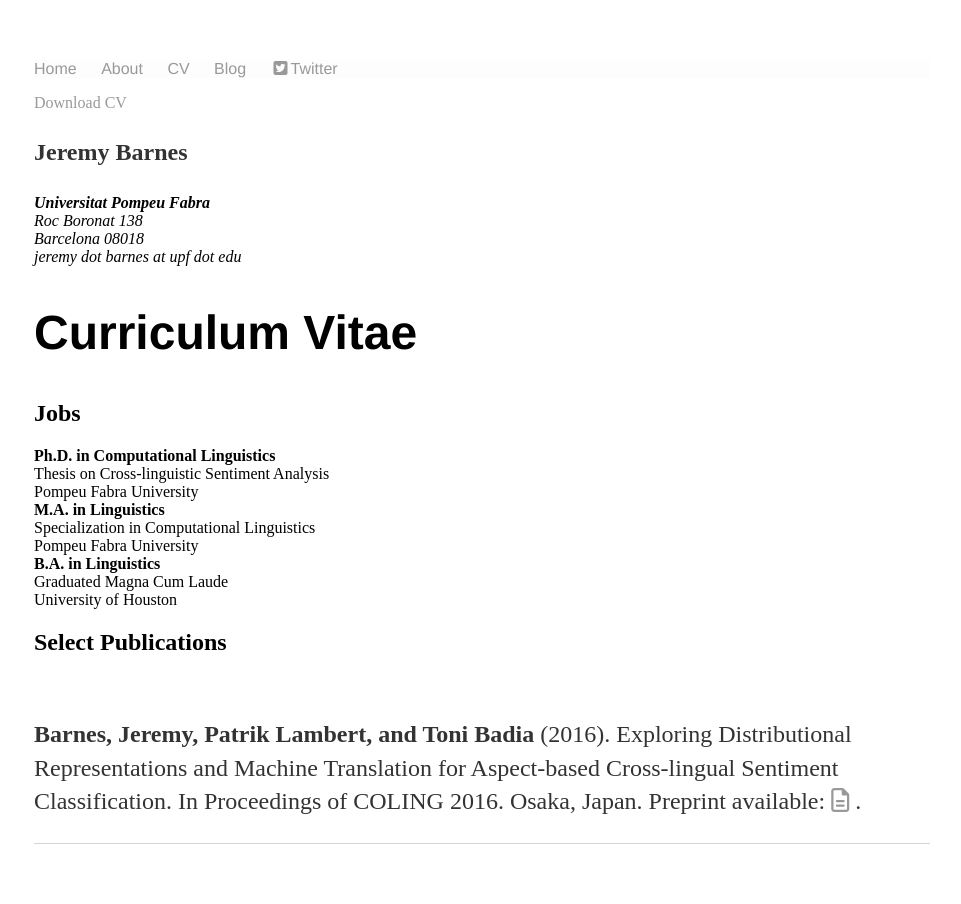
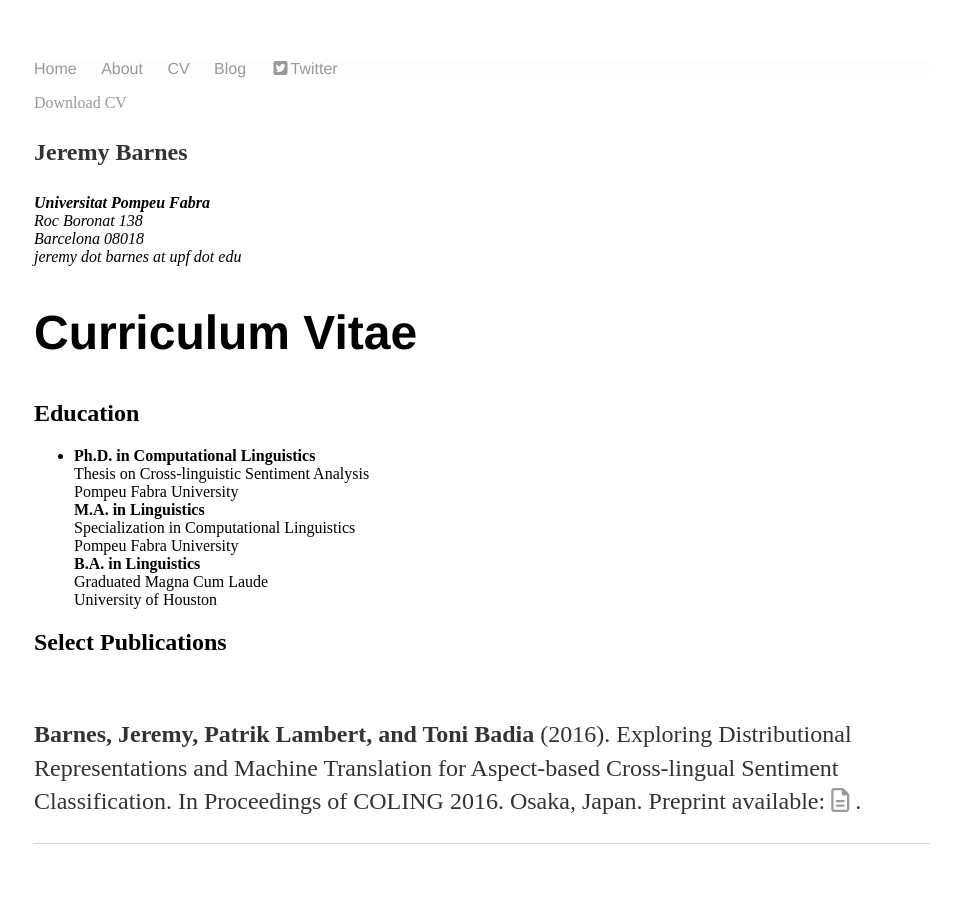
Before and after one commit to jerbarnes/jbarnesspain.github.io, a Jekyll site: the page built from cv/index.html, in a window 1280 px wide. Shown: the whole page, without its empty margins (158-1119 px from the left). Built offline with Jekyll 4.4.1, drawn with Linux system fonts in a browser that asks for light colours; nearby versions of some CDN libraries.

Commit message:
Update index.html

```diff
--- a/cv/index.html
+++ b/cv/index.html
@@ -19,12 +19,13 @@ title: CV
 <article class="page">
     <h1>Curriculum Vitae</h1>
     <div class="article-wrap">
-	    <h2>Jobs</h2>
+	    <h2>Education</h2>
 
 
-		<strong>Ph.D. in Computational Linguistics</strong><br>
+<ul>
+<li>	<strong>Ph.D. in Computational Linguistics</strong><br>
 		Thesis on Cross-linguistic Sentiment Analysis<br>
-		Pompeu Fabra University<br>
+	Pompeu Fabra University<br></li>
 
 		<strong>M.A. in Linguistics</strong><br>
 		Specialization in Computational Linguistics<br>
```
